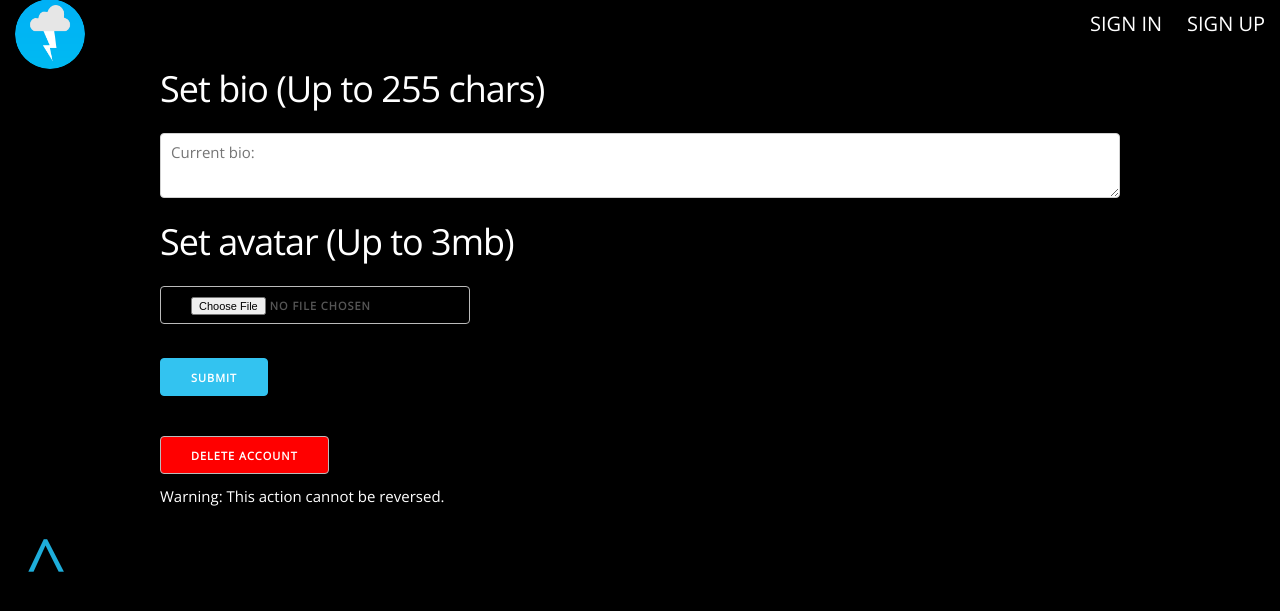
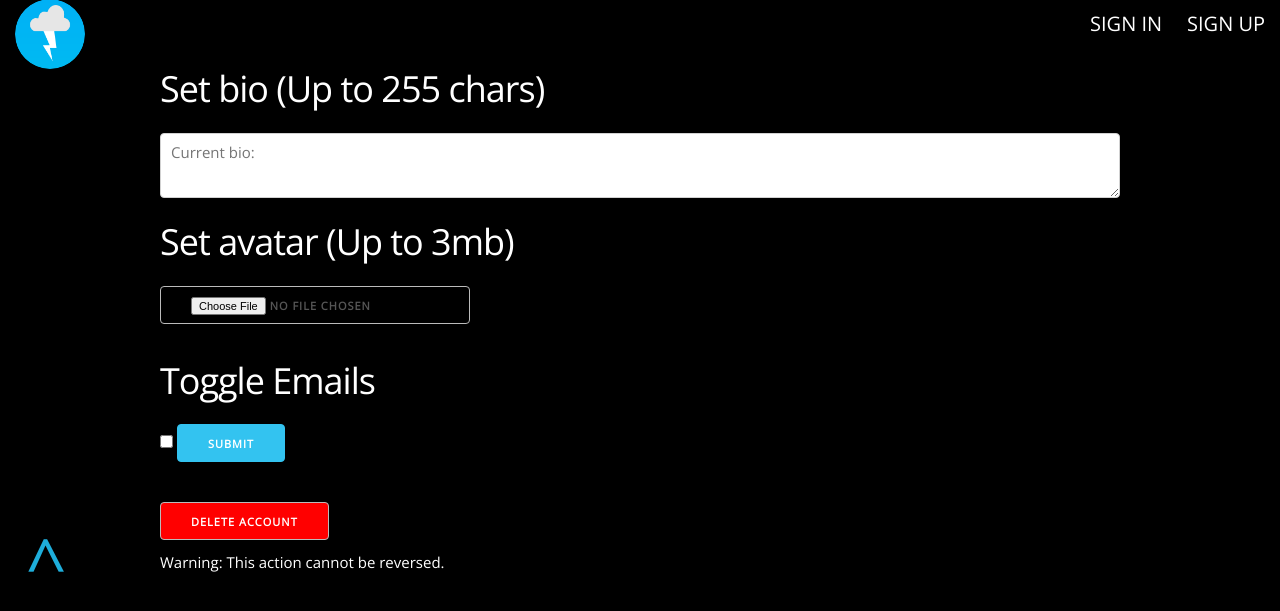
Before and after one commit to superstealthysheep/mango-melon, a Python web app: template templates/settings.html in a window 1280 px wide. Shown: the part 16-627 px from the top of the page. Run offline with Jinja, Linux system fonts and the light colour scheme; the template is opened without the code that fills it, so the values that code supplies are empty.

Commit message:
Update settings.html

```diff
--- a/templates/settings.html
+++ b/templates/settings.html
@@ -7,6 +7,8 @@
 		<textarea name=bio style='width:100%' placeholder='Current bio: {{ g.user._get_current_object().bio }}'></textarea>
 		<h3 style="color: white">Set avatar (Up to 3mb)</h3>
 		<input type=file class=button name=avatar></input><br><br>
+	        <h3 style="color: white">Toggle Emails</h3>
+	        <input type=checkbox name=email />
 		<input type='submit' class='button-primary'></input>
 	</form>
 	<a href='{{ url_for('sign_in', action='delete_account') }}' class='button', style='background-color: red; color:white'>DELETE ACCOUNT</a>
```
